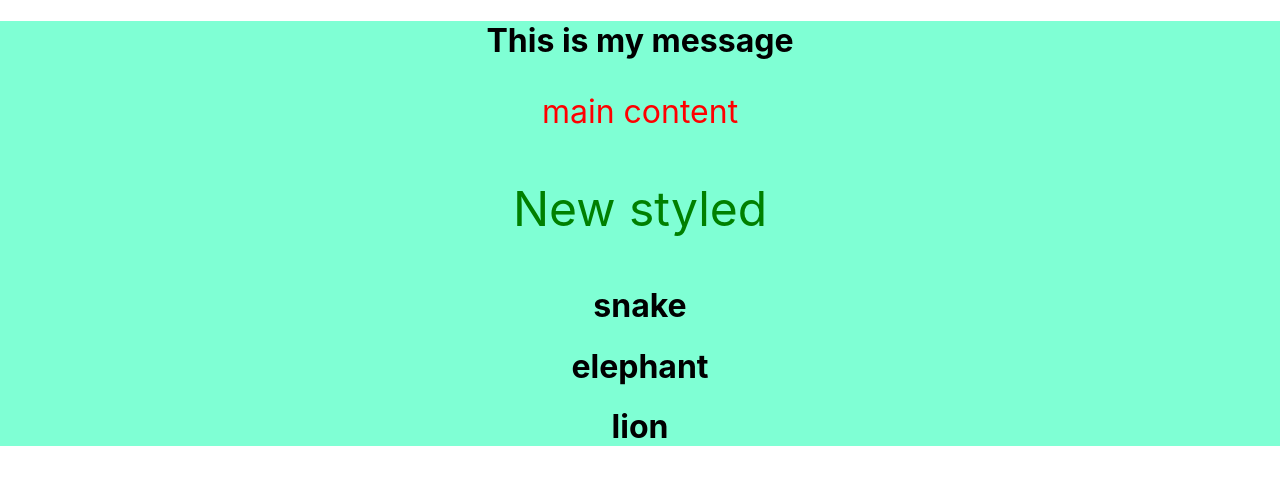
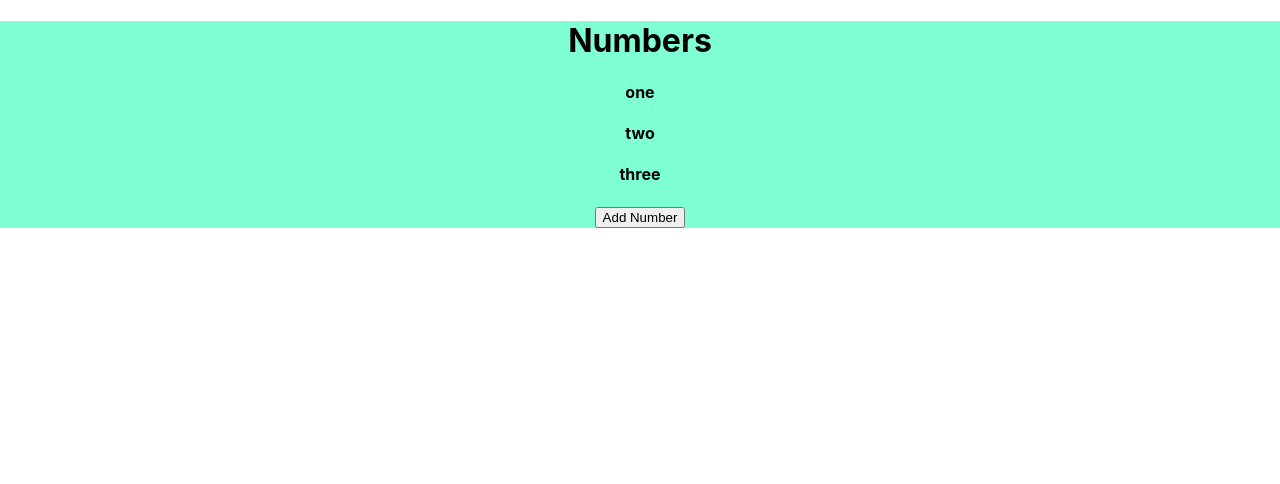
Before and after one commit to plo750/ReactDjangoFullStack-firest-react-app, a React (Create React App) app: page / in a window 1280 px wide. Shown: the top 484 px of the page. Built offline with nearby package versions, Linux system fonts and the light colour scheme.

Commit message:
S04-54 Hooks - state

```diff
--- a/src/App.js
+++ b/src/App.js
@@ -3,8 +3,10 @@ import './App.css';
 // import { Header } from './Components/header' // option 1
 import Header from './Components/header' // option 2
 import Footer from './Components/footer' // option 2
+import Numbers from './Components/numbers' // option 2
 
 import styled from 'styled-components'
+
 
 function createAlert() {
   alert('Hello, you clicked me from parent');
@@ -32,11 +34,7 @@ const Paragraph = styled.p`
 function App() {
     return (
       <div className="App">
-        <Header info="This is my message" />
-        <p style={pStyle}>main content</p>
-        <Paragraph>New styled</Paragraph>
-        <Footer trademark="Page made by Pedro" myAlert={createAlert}/>
-        { /* <ShowMessage toShow={false}/> */  }
+        <Numbers/>
       </div>
     );
 }
--- /dev/null
+++ b/src/Components/numbers.js
@@ -0,0 +1,26 @@
+import React, { useState } from 'react';
+import Header from "./header";
+import Footer from "./footer";
+
+const Numbers = () => {
+  const [numbers, setNumbers] = useState(['one','two','three']);
+  const [letters, setLetters] = useState(['a','b','c']);
+
+  const addNumber = () => {
+    setNumbers([...numbers,'four'])
+  }
+
+  return(
+    <React.Fragment>
+      <h1>Numbers</h1>
+      {
+        numbers.map( num => {
+          return <h4>{num}</h4>
+        })
+      }
+      <button onClick={addNumber}>Add Number</button>
+    </React.Fragment>
+  )
+}
+
+export default Numbers;
```
